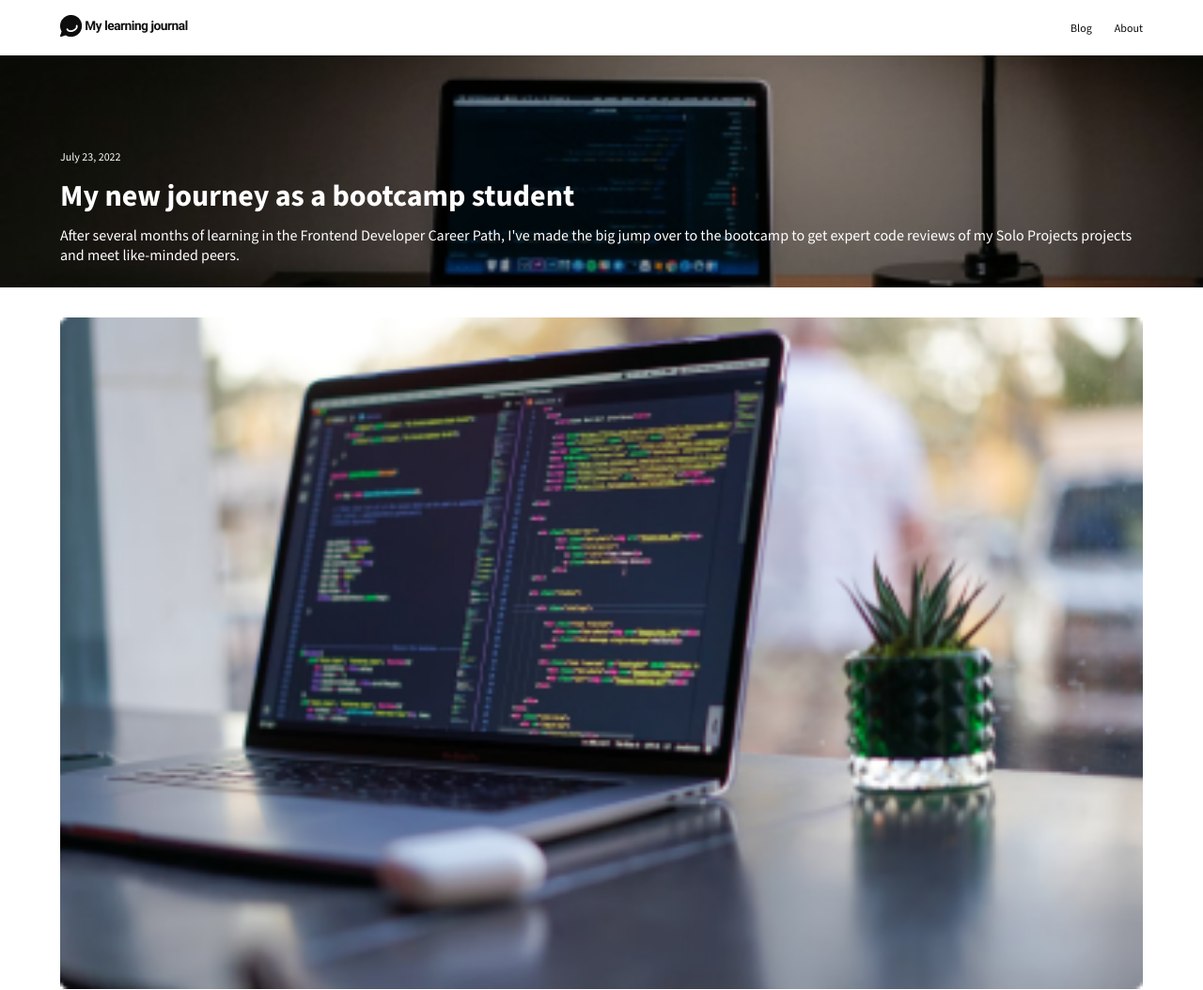
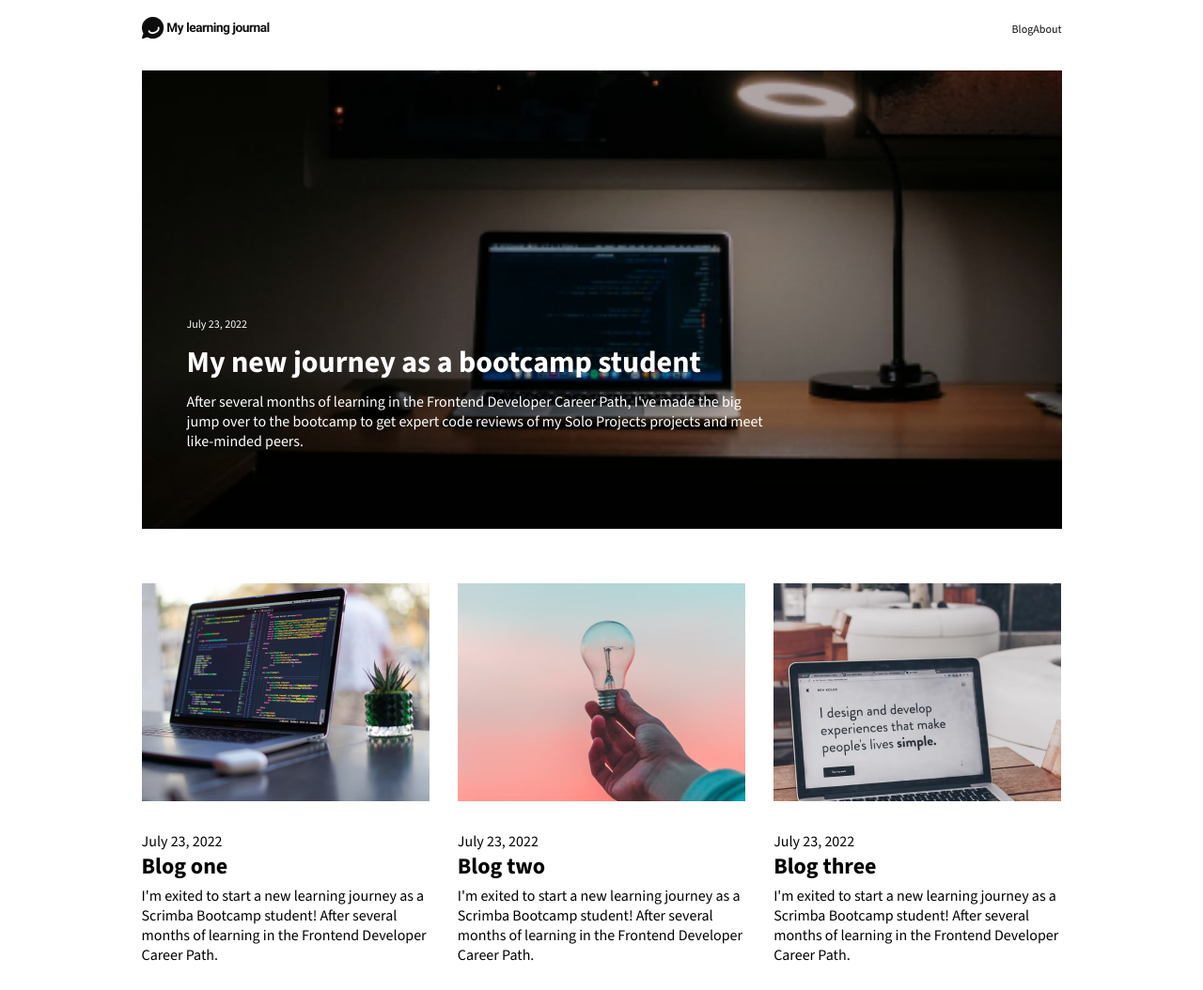
Before and after one commit to NabeelMansour/My_learning_journal, a plain HTML site: page index.html in a window 1280 px wide. Shown: the top 1054 px of the page at 94% size. Drawn offline with nearby package versions, Linux system fonts and the light colour scheme.

Commit message:
styles the view more button, modified some styles

```diff
--- a/index.html
+++ b/index.html
@@ -7,7 +7,7 @@
 <link rel="preconnect" href="https://fonts.gstatic.com" crossorigin>
 <link href="https://fonts.googleapis.com/css2?family=Source+Sans+3:ital,wght@0,200..900;1,200..900&display=swap" rel="stylesheet">
     <link rel="stylesheet" href="style.css">
-    <title>Document</title>
+    <title>My Learning Journal</title>
 </head>
 <body>
     <!-- Header -->
@@ -26,7 +26,7 @@
         <!-- Section Hero -->
         <section class="hero">
             <div class="wrapper">
-                <article class="article-hero">
+                <article class="article-hero blog">
                     <time datetime="2018-07-07">July 23, 2022</time>
                     <h1 class="article-hero-title">My new journey as a bootcamp student</h1>
                     <p class="article-hero-text">After several months of learning in the Frontend Developer Career Path,
@@ -34,7 +34,7 @@
                        my Solo Projects projects and meet like-minded peers.
                     </p>
                 </article>
-            </div>
+                    <!-- </div> -->
         </section>
         <!-- Section Blog One -->
         <section class="blog-one blog">
@@ -49,9 +49,7 @@
                     </p>
                 </article>
             </div>
-        </section>
-        <!-- Section Blog Two -->
-        <section class="blog-two blog">
+
             <div class="wrapper">
                 <article class="article-blog-two">
                     <img src="./images/article-image-02.png" alt="blog-image">
@@ -64,9 +62,7 @@
                     </p>
                 </article>
             </div>
-        </section>
-        <!-- Section Blog Three -->
-        <section class="blog-three blog">
+
             <div class="wrapper">
                 <article class="article-blog-three">
                     <img src="./images/article-image-01.png" alt="blog-image">
@@ -78,11 +74,12 @@
                     </p>
                 </article>
             </div>
+        </section>
+
         <!-- view more button -->
         <div class="btn">
             <button class="view-btn" id="view-btn">View More</button>
         </div>
-        </section>
     </main>
      <!-- Footer -->
      <footer class="footer">
--- a/script.js
+++ b/script.js
@@ -4,7 +4,7 @@ const view = document.querySelector('#view-btn');
 view.addEventListener('click', function(){
     view.innerHTML = ''
     main.innerHTML += `
-    <section class="blog-one blog">
+    <section class="blog-one blog view">
     <div class="wrapper">
         <article class="article-blog-one">
             <img src="./images/blog-image-03.png" alt="blog-image">
@@ -16,9 +16,7 @@ view.addEventListener('click', function(){
             </p>
         </article>
     </div>
-</section>
-<!-- Section Blog Two -->
-<section class="blog-two blog">
+
     <div class="wrapper">
         <article class="article-blog-two">
             <img src="./images/blog-image-01.png" alt="blog-image">
@@ -31,9 +29,7 @@ view.addEventListener('click', function(){
             </p>
         </article>
     </div>
-</section>
-<!-- Section Blog Three -->
-<section class="blog-three blog">
+
     <div class="wrapper">
         <article class="article-blog-three">
             <img src="./images/blog-image-02.png" alt="blog-image">
--- a/style.css
+++ b/style.css
@@ -15,7 +15,8 @@
 }
 
 .wrapper{
-    width: 90vw;
+    width: 95vw;
+    max-width: 979px;
     margin: 0 auto;
 }
 
@@ -30,18 +31,27 @@ body{
     font-family: "Source Sans 3", sans-serif;
 }
 
+main,
+footer{
+    display: grid;
+    grid-template-columns: 1fr;
+    justify-items: center;
+}
+
+
 /***** header *****/
 
 .header{
-    min-height: 3.69rem;
-    padding: 1em 0;
-
+    display: flex;
+    align-items: center;
+    justify-content: space-between;
 }
 
 .nav{
+    min-height: 59px;
     display: flex;
+    justify-content: space-between;
     align-items: center;
-    justify-content: space-between;
 }
 
 .nav ul{
@@ -52,7 +62,7 @@ body{
 .nav a{
     text-decoration: none;
     color: #090909;
-    padding-left: 2em;
+    padding-left: 3em 0 0 0;
 }
 
 .logo{
@@ -67,10 +77,19 @@ body{
     background-size: cover;
     background-position: center;
     color: #fff;
+    min-height: 300px;
+    padding: 2em 0;
+    width: 95vw;
 }
 
 .article-hero-title{
+    margin: 0.5em 0;
+    line-height: 1;
     font-size: var(--big-text);
+}
+
+.article-hero{
+    padding: 0 1em;
 }
 
 .article-hero time,
@@ -78,26 +97,32 @@ body{
     font-size: var(--small-text);
 }
 
-.article-hero{
-    padding: 6em 0 1.5em 0;
+/* Section Blogs */
+
+main{
+    min-height: calc(100vh - 3.69rem);
 }
-
-/* Section Blogs */
 
 .blog{
     margin: 2em 0 2.5em 0;
 }
 
 .blog img{
-    margin-bottom: .5em;
+    margin: 0.5em 0 2em 0;
     display: block;
     width: 100%;
+    min-height: 232px;
+    object-fit: cover;
 }
 
 .article-blog-title{
     font-weight: var(--bold-text);
     font-size: var(--mid-text);
     margin: .2em 0;
+}
+
+.article-blog-text{
+    margin-bottom: 1.5em;
 }
 
 .btn{
@@ -141,11 +166,6 @@ body{
     margin: 2em 0;
 }
 
-.article-hero-title{
-    margin: 0.5em 0;
-    line-height: 1;
-}
-
 .article-commited-text,
 .article-started-text{
     margin: 1em 0;
@@ -185,3 +205,48 @@ body{
 .article-about-text{
     margin-bottom: 2.5em;
 }
+
+.view{
+    margin-top: -6em;
+}
+
+@media (min-width: 968px){
+
+    .hero{
+        background-position: 0px -100px;
+        min-height: 488px;
+        max-width: 979px;
+        margin-top: 1em;
+    }
+
+    .article-blog-one,
+    .article-blog-two,
+    .article-blog-three{
+        display: grid;
+    }
+
+    .blog{
+        display: flex;
+        justify-content: space-between;
+        margin: 50px auto;
+        column-gap: 30px;
+        max-width: 979px;
+    }
+    .article-hero{
+        flex-direction: column;
+        max-width: 657px;
+        margin-left: 2em;
+    }
+    .article-hero time{
+        margin-top: 180px;
+    }
+
+    .footer{
+        max-width: 979px;
+        margin: 0 auto;
+    }
+
+    .view{
+        margin-top: -6em;
+    }
+}
```
Lines whose indentation alone changed are shown as unchanged.
